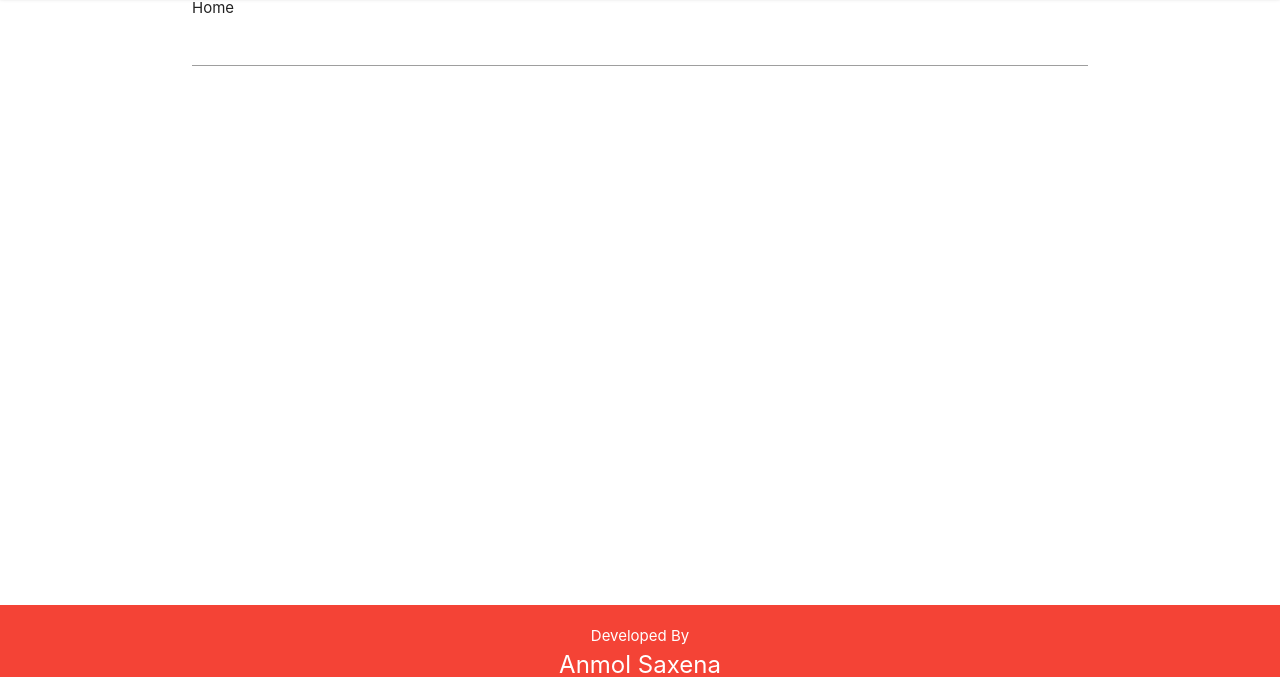
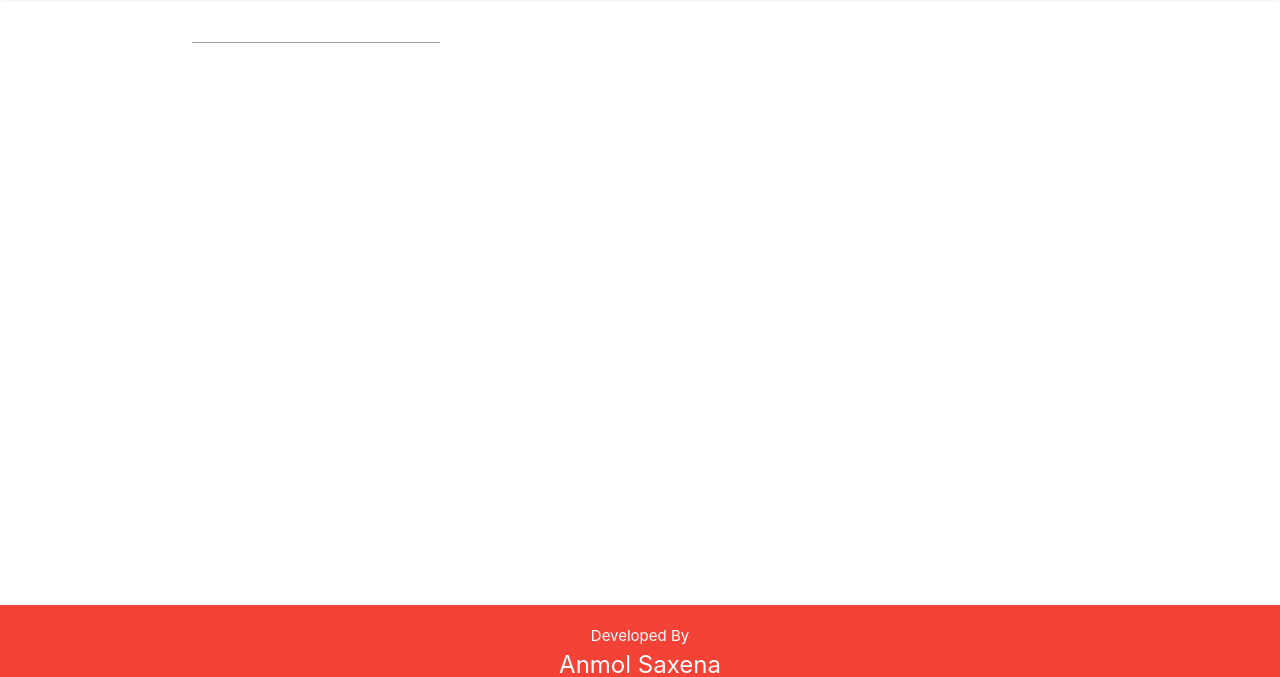
Before and after one commit to anmolsaxena10/suggestify-service, a website: page views/home.html in a window 1280 px wide. Shown: the part 67-744 px from the top of the page. Drawn offline with nearby package versions, Linux system fonts and the light colour scheme; files that its build step writes are made by us from their sources.

Commit message:
minor fix

```diff
--- a/public/suggestify.js
+++ b/public/suggestify.js
@@ -24,7 +24,7 @@ class Suggestify{
 
     wrapInput(){
         var wrapper = document.createElement('div');
-        wrapper.classList.add('auto-wrapper');
+        wrapper.classList.add('suggestify-wrapper');
         this.input.parentNode.insertBefore(wrapper, this.input);
         wrapper.appendChild(this.input);
     }
@@ -32,7 +32,7 @@ class Suggestify{
     createUI(){
         var listUI = document.createElement('ui');
         listUI.style.top = this.input.getBoundingClientRect().height + 'px';
-        listUI.classList.add('autocomplete-ui');
+        listUI.classList.add('suggestify-ui');
         this.input.parentNode.appendChild(listUI);
         this.listUI = listUI;
     }
--- a/views/home.html
+++ b/views/home.html
@@ -4,11 +4,9 @@
 
 {% block main %}
 <div class="container">
-    Home
     <form id="demo-form">
         <input id="demo" type="text">
     </form>
-    {{token}}
 </div>
 
 <script>
```
